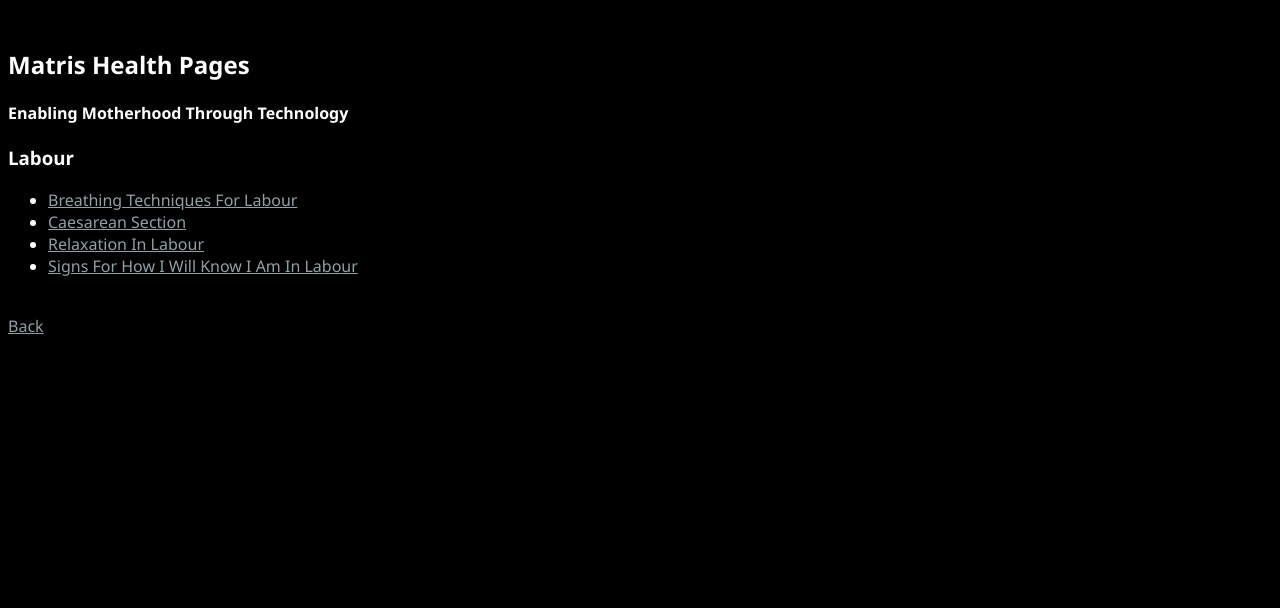
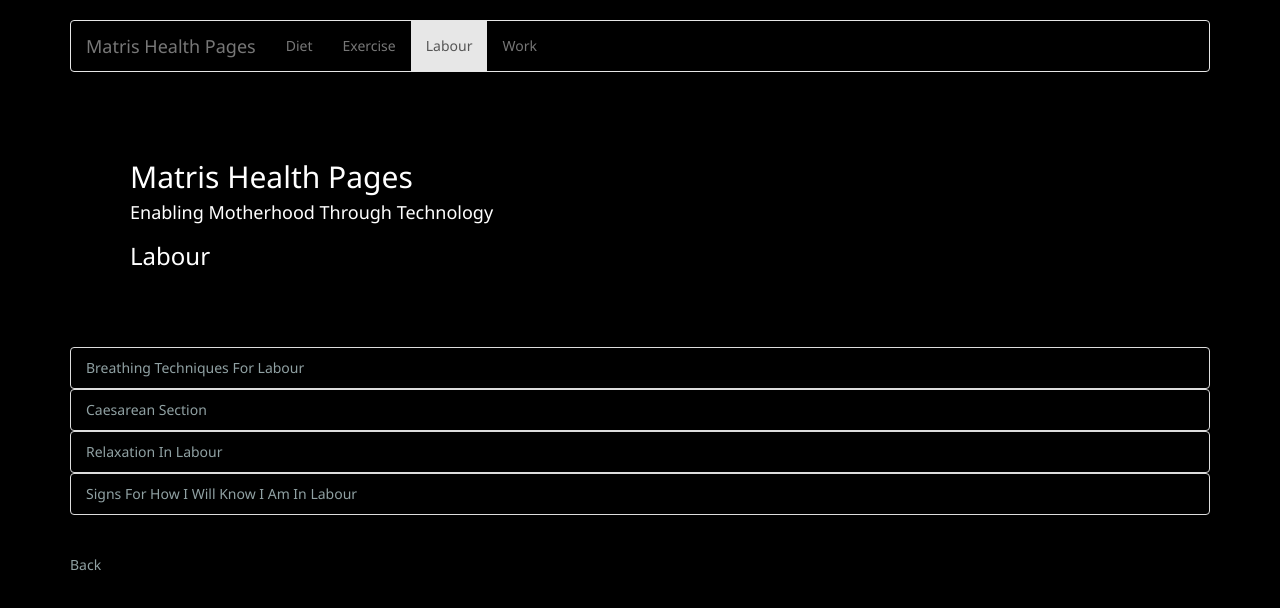
Before and after one commit to varunagrawal/matris-health, a plain HTML site: page labour/index.html in a window 1280 px wide. Drawn offline with nearby package versions, Linux system fonts and the light colour scheme.

Commit message:
Labour page bootstrapped

```diff
--- a/labour/index.html
+++ b/labour/index.html
@@ -2,25 +2,64 @@
 <html>
     <head>
         <title>Matris Health Pages - On The Web</title>
+
+        <!-- Bootstrap core CSS -->
+        <link rel="stylesheet" href="https://maxcdn.bootstrapcdn.com/bootstrap/3.3.1/css/bootstrap.min.css">
+
         <link rel="stylesheet" type="text/css" href="../style.css" />
     </head>
 
     <body>
-        <header>
+
+        <div class="container">
+
+            <nav class="navbar navbar-default" role="navigation">
+                <div class="container-fluid">
+                    <!-- Brand and toggle get grouped for better mobile display -->
+                    <div class="navbar-header">
+                      <button type="button" class="navbar-toggle collapsed" data-toggle="collapse" data-target="#navbar">
+                        <span class="sr-only">Toggle navigation</span>
+                        <span class="icon-bar"></span>
+                        <span class="icon-bar"></span>
+                        <span class="icon-bar"></span>
+                      </button>
+                      <a class="navbar-brand" href="#">Matris Health Pages</a>
+                    </div>
+
+                    <!-- Collect the nav links, forms, and other content for toggling -->
+                    <div class="collapse navbar-collapse" id="navbar">
+                    <ul class="nav navbar-nav">
+                        <li><a href="../diet/index.html">Diet</a></li>
+                        <li><a href="../exercise/index.html">Exercise</a></li>
+                        <li class="active"><a href="../labour/index.html">Labour</a></li>
+                        <li><a href="../work/index.html">Work</a></li>
+                    </ul>
+                    </div><!-- /.navbar-collapse -->
+                </div><!-- /.container-fluid -->
+            </nav>
+
+            <header class="jumbotron container-fluid">
                 <h2>Matris Health Pages</h2>
                 <h4>Enabling Motherhood Through Technology</h4>
+                <h3>Labour</h3>
             </header>
 
-		<h3>Labour</h3>
-        <ul>
-            <li><a href="breathing-techniques-for-labour.html">Breathing Techniques For Labour</a></li>
-			<li><a href="caesarean-section.html">Caesarean Section</a></li>
-			<li><a href="relaxation-in-labour.html">Relaxation In Labour</a></li>
-			<li><a href="signs-for-how-I-will-know-I-am-in-labour.html">Signs For How I Will Know I Am In Labour</a></li>
+
+            <ul class="list-group">
+                <a href="breathing-techniques-for-labour.html"><li class="list-group-item">Breathing Techniques For Labour</li></a>
+                <a href="caesarean-section.html"><li class="list-group-item">Caesarean Section</li></a>
+                <a href="relaxation-in-labour.html"><li class="list-group-item">Relaxation In Labour</li></a>
+                <a href="signs-for-how-I-will-know-I-am-in-labour.html"><li class="list-group-item">Signs For How I Will Know I Am In Labour</li></a>
             </ul>
 
             <br/>
             <a href="../index.html">Back</a>
+        </div>
 
+        <!-- Bootstrap core JavaScript
+        ================================================== -->
+        <!-- Placed at the end of the document so the pages load faster -->
+        <script src="https://ajax.googleapis.com/ajax/libs/jquery/1.11.1/jquery.min.js"></script>
+        <script src="https://maxcdn.bootstrapcdn.com/bootstrap/3.3.1/js/bootstrap.min.js"></script>
     </body>
 </html>
```
Lines whose indentation alone changed are shown as unchanged.
